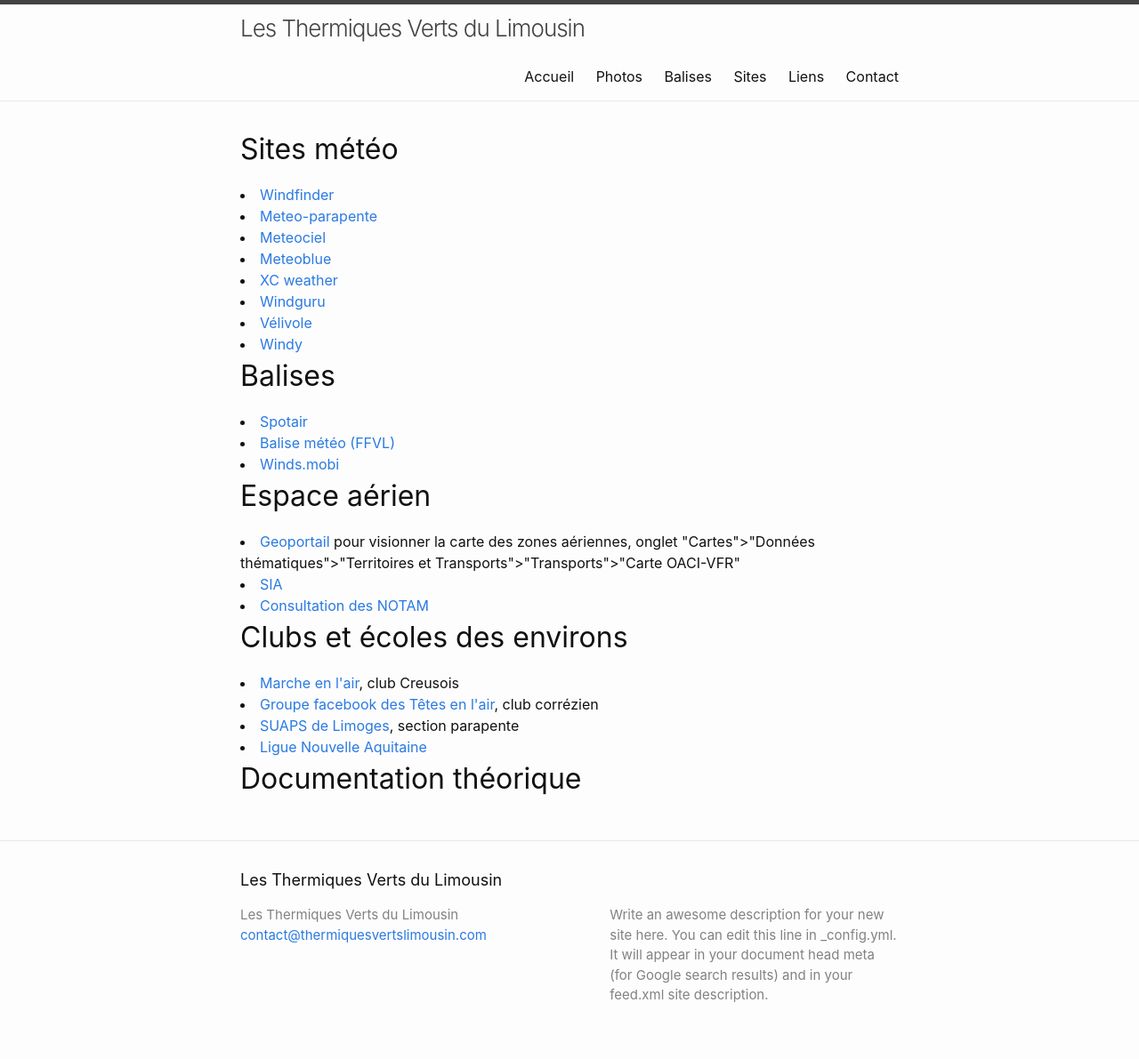
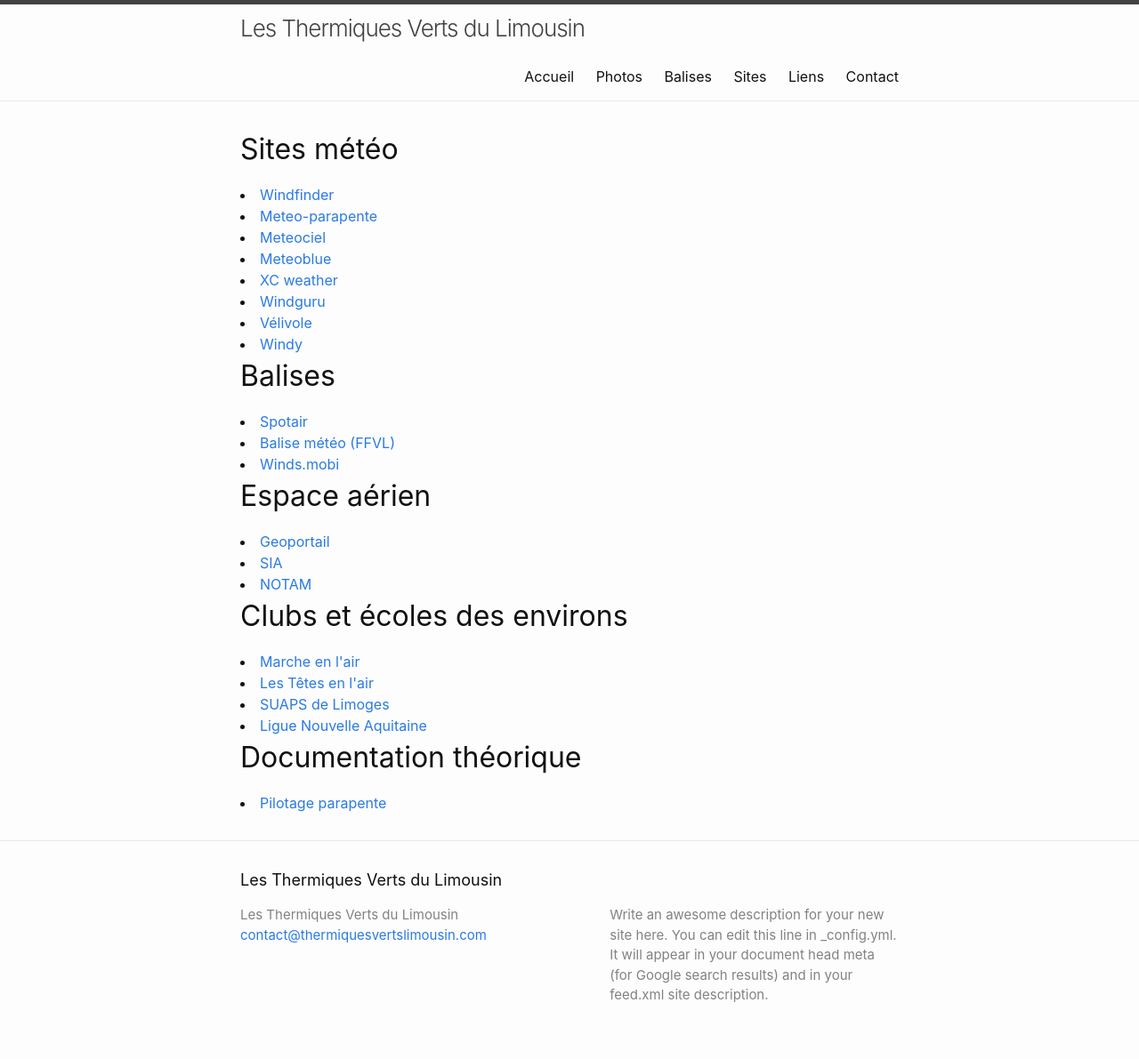
Before and after one commit to thermiques-verts-du-limousin/thermiques-verts-du-limousin.github.io, a Jekyll site: the page built from links.html, in a window 1280 px wide. Shown: the whole page at 89% size. Built offline with Jekyll 4.4.1, drawn with Linux system fonts in a browser that asks for light colours.

Commit message:
Séparation des données et du code pour les liens

```diff
--- /dev/null
+++ b/_data/links_technical_documentation.yml
@@ -0,0 +1,2 @@
+- name: Pilotage parapente
+  url: https://www.pilotage-parapente.com
--- /dev/null
+++ b/_data/links_wind_captors.yml
@@ -0,0 +1,6 @@
+- name: Spotair
+  url: https://www.spotair.mobi/
+- name: Balise météo (FFVL)
+  url: http://www.balisemeteo.com/index.php
+- name: Winds.mobi
+  url: https://winds.mobi/stations/map
--- a/links.html
+++ b/links.html
@@ -5,26 +5,36 @@
 ---
 
 <h1>Sites météo</h1>
-<li><a href='https://www.windfinder.com/'>Windfinder</a></li>
-<li><a href='https://meteo-parapente.com/'>Meteo-parapente</a></li>
-<li><a href='http://www.meteociel.fr/'>Meteociel</a></li>
-<li><a href='https://www.meteoblue.com/fr/'>Meteoblue</a></li>
-<li><a href='http://www.xcweather.co.uk/FR/'>XC weather</a></li>
-<li><a href='https://www.windguru.cz/'>Windguru</a></li>
-<li><a href='https://www.velivole.fr/'>Vélivole</a></li>
-<li><a href='https://www.windy.com/'>Windy</a></li>
+{% for item in site.data.links_weathercast %}
+  <li><a href="{{ item.url }}">
+    {{ item.name }}
+  </a></li>
+{% endfor %}
+
 <h1>Balises</h1>
-<li><a href='https://www.spotair.mobi/'>Spotair</a></li>
-<li><a href='http://www.balisemeteo.com/index.php'>Balise météo (FFVL)</a></li>
-<li><a href='https://winds.mobi/stations/map'>Winds.mobi</a></li>
+{% for item in site.data.links_wind_captors %}
+  <li><a href="{{ item.url }}">
+    {{ item.name }}
+  </a></li>
+{% endfor %}
+
 <h1>Espace aérien</h1>
-<li><a href='https://www.geoportail.gouv.fr/carte'>Geoportail</a> pour visionner la carte des zones aériennes, onglet "Cartes">"Données thématiques">"Territoires et Transports">"Transports">"Carte OACI-VFR"</li>
-<li><a href='https://www.sia.aviation-civile.gouv.fr'>SIA</a></li>
-<li><a href='http://notamweb.aviation-civile.gouv.fr/'>Consultation des NOTAM</a></li>
+{% for item in site.data.links_space_area %}
+  <li><a href="{{ item.url }}">
+    {{ item.name }}
+  </a></li>
+{% endfor %}
+
 <h1>Clubs et écoles des environs</h1>
-<li><a href='http://www.marcheenlair.fr/'>Marche en l'air</a>, club Creusois</li>
-<li><a href='https://www.facebook.com/groups/279026305586497/'>Groupe facebook des Têtes en l'air</a>, club corrézien</li>
-<li><a href='http://www.unilim.fr/suaps/activites/sports-de-nature/parapente/'>SUAPS de Limoges</a>, section parapente</li>
-<li><a href='https://aquitaine-vol-libre.jimdo.com/'>Ligue Nouvelle Aquitaine</a></li>
+{% for item in site.data.links_club_school_federation %}
+  <li><a href="{{ item.url }}">
+    {{ item.name }}
+  </a></li>
+{% endfor %}
 
 <h1>Documentation théorique</h1>
+{% for item in site.data.links_technical_documentation %}
+  <li><a href="{{ item.url }}">
+    {{ item.name }}
+  </a></li>
+{% endfor %}
```
Also changed, not shown: _data/links_club_school_federation.yml (added, +11 -0 lines), _data/links_space_area.yml (added, +7 -0 lines), _data/links_weathercast.yml (added, +16 -0 lines).
